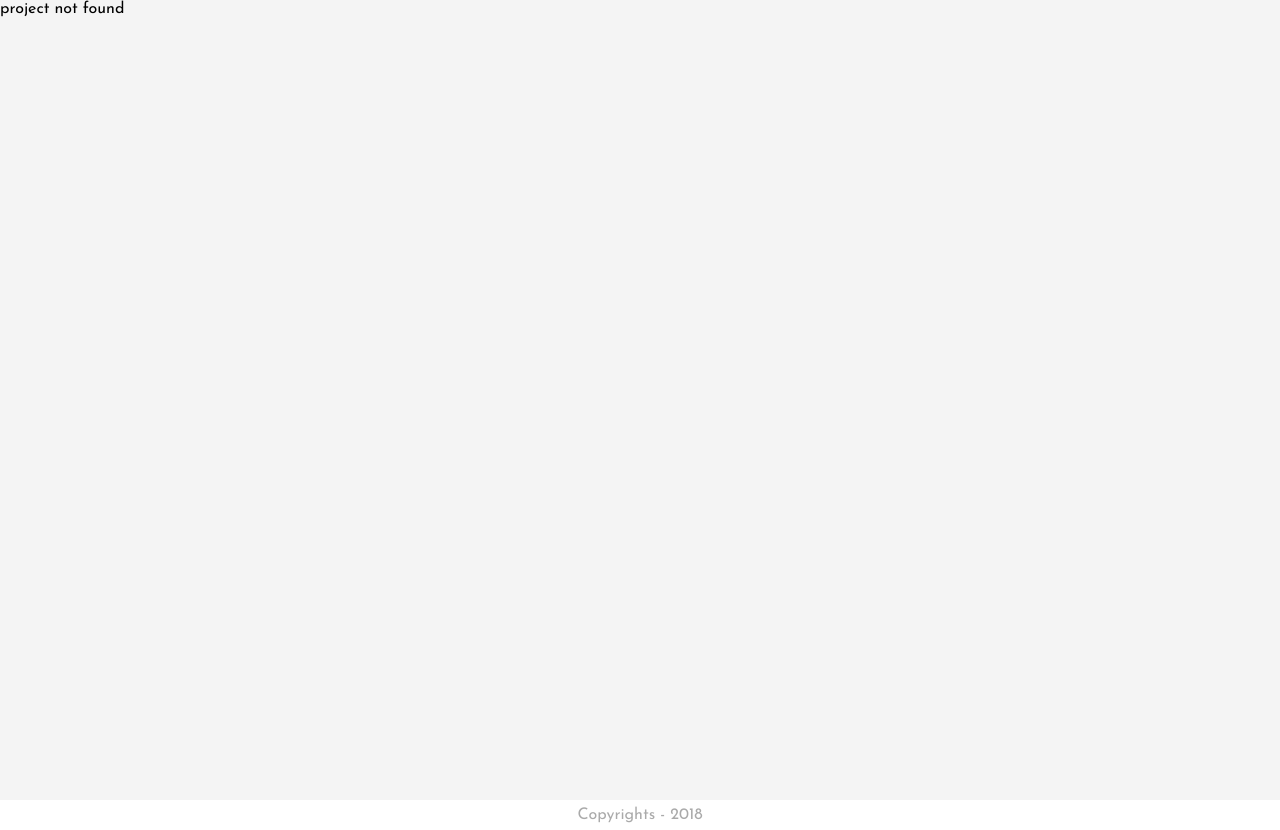
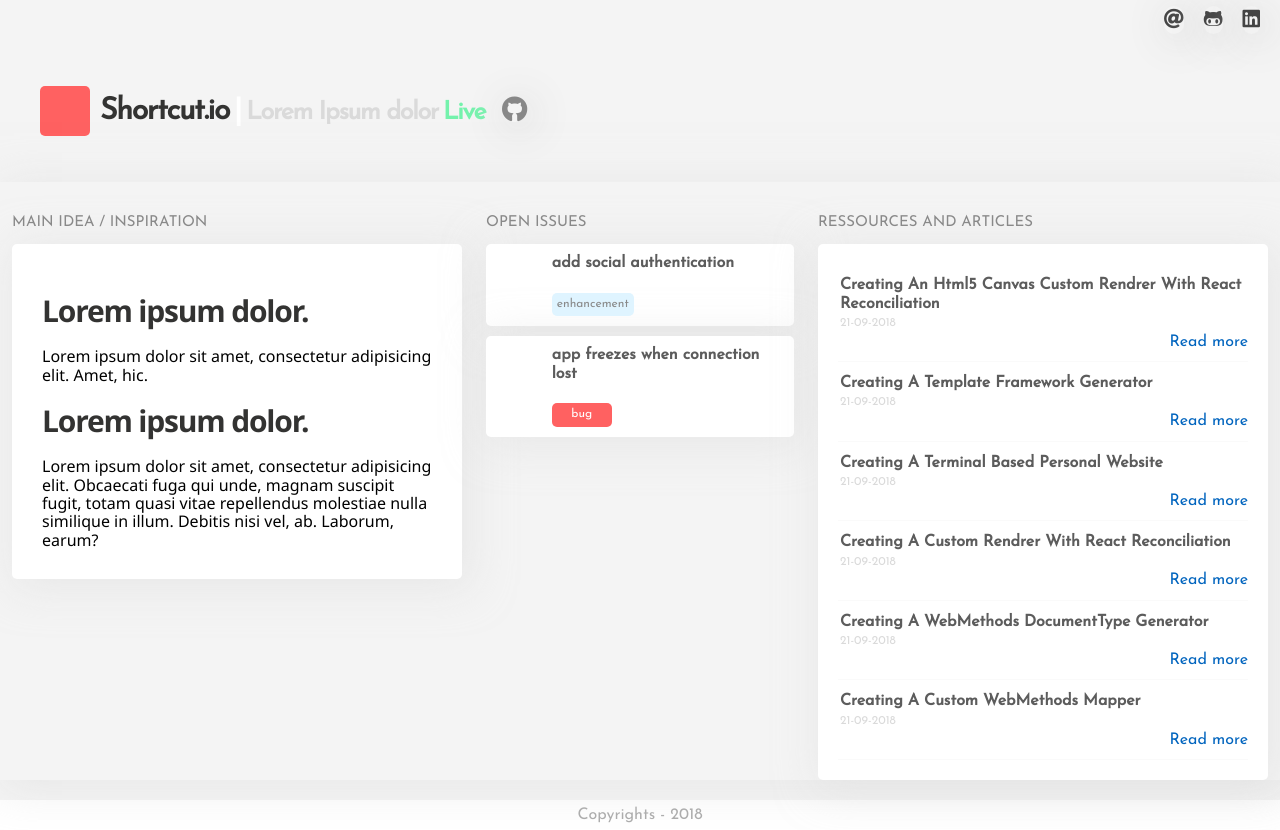
Before and after one commit to HamzaTanjiCherkaoui/personalWebsite, a React (Create React App) app: page /projectDetails/1 in a window 1280 px wide. Before the commit this address had no page. Built offline with nearby package versions, Linux system fonts and the light colour scheme.

Commit message:
react router gh-pages issue

```diff
--- a/src/containers/projectDetails/ProjectDetails.js
+++ b/src/containers/projectDetails/ProjectDetails.js
@@ -11,8 +11,10 @@ class ProjectDetails extends Component {
 
     render() {
         const {match} = this.props;
-        const projectId =match.params.topicId;
+        const projectId =match.params.projectId;
+
         const projectDetails = API.get(projectId);
+
         if(!projectDetails)
         return(
             <React.Fragment> project not found </React.Fragment>
@@ -25,7 +27,7 @@ class ProjectDetails extends Component {
         <h2>main idea / inspiration </h2>
         <ul className="no-padding">
             <li className="card">
-                    <div className="main-idea" v dangerouslySetInnerHTML={{ __html: projectDetails.idea }}>
+                    <div className="main-idea" dangerouslySetInnerHTML={{ __html: projectDetails.idea }}>
 
                         </div>
                     </li>
--- a/src/seeds/projectDetails.js
+++ b/src/seeds/projectDetails.js
@@ -12,6 +12,6 @@ const projectDetailsAPI = {
 
 }],
 all :function() { return this.projectsDetails },
-get : function(id) {return this.projectsDetails.find(p => p.id === id)}
+get : function(id) {return this.projectsDetails.find(p => p.id == id)}
 }
 export default projectDetailsAPI;
```
